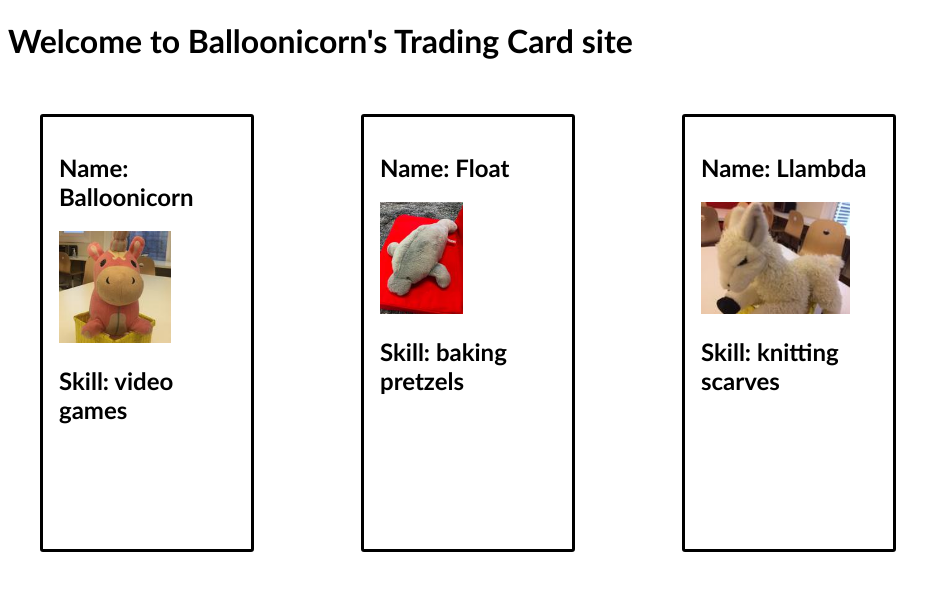
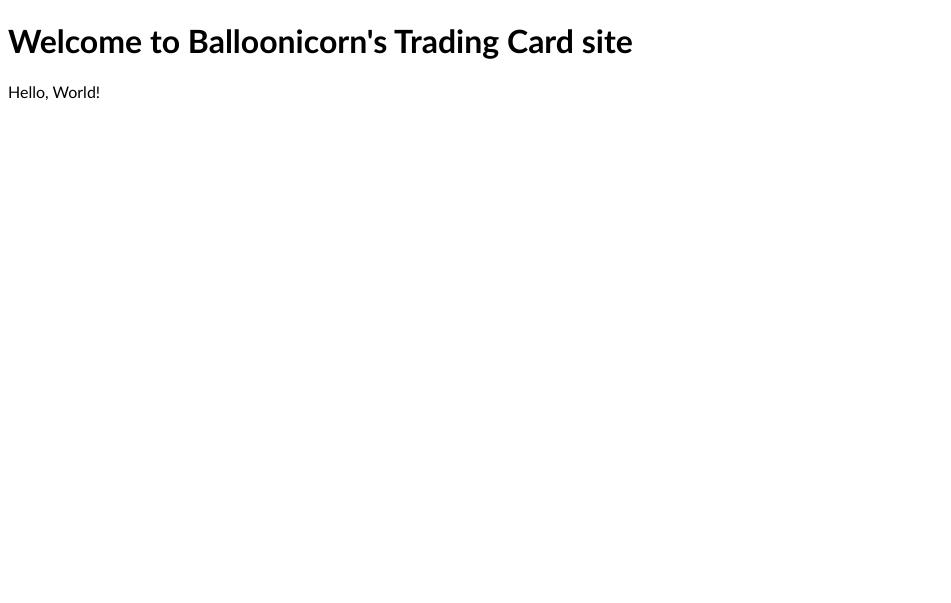
Before and after one commit to sukhanova/Labs, a Flask app: page /cards in a window 1280 px wide. Shown: the top 603 px of the page, without its empty margins (0-951 px from the left). Run offline with Flask 2, Linux system fonts and the light colour scheme; some libraries are stand-ins or nearby versions.

Commit message:
Added TradingCardContainer component to hold all cards

```diff
--- a/react-trading-cards/static/js/tradingCard.jsx
+++ b/react-trading-cards/static/js/tradingCard.jsx
@@ -67,36 +67,25 @@ function TradingCard(props) {
     </div>
   );
 }
+// Render single element on page
+// ReactDOM.render(
+//   (
+//     <TradingCard
+//       name="Balloonicorn"
+//       skill="video games"
+//       imgUrl="/static/img/balloonicorn.jpg"
+//     />
+//   ),
+//   document.querySelector('#balloonicorn')
+// );
+
+function TradingCardContainer(props){
+  return(
+    <div>Hello, World!</div>
+  );
+}
 
 ReactDOM.render(
-  (
-    <TradingCard
-      name="Balloonicorn"
-      skill="video games"
-      imgUrl="/static/img/balloonicorn.jpg"
-    />
-  ),
-  document.querySelector('#balloonicorn')
+  <TradingCardContainer />,
+  document.querySelector('#container')
 );
-
-ReactDOM.render(
-  (
-    <TradingCard
-      name="Float"
-      skill="baking pretzels"
-      imgUrl="/static/img/float.jpg"
-    />
-  ),
-  document.querySelector('#float')
-);
-
-ReactDOM.render(
-  (
-    <TradingCard
-      name="Llambda"
-      skill="knitting scarves"
-      imgUrl="/static/img/llambda.jpg"
-    />
-  ),
-  document.querySelector('#llambda')
-);
--- a/react-trading-cards/templates/cards.html
+++ b/react-trading-cards/templates/cards.html
@@ -8,22 +8,6 @@
 
 
 {% block body %}
-<div class="grid">
-  <!-- Mount Balloonicorn's card on to this element. -->
-  <div id="balloonicorn"></div>
-
-  <!-- Mount Float's card on to this element. -->
-  <div id="float"></div>
-
-  <!-- Mount Llambda's card on to this element. -->
-  <div id="llambda"></div>
-
-  <!-- Seedpy's card on to this element. -->
-  <div id="seedpy"></div>
-
-  <!-- Merge's card on to this element. -->
-  <div id="merge"></div>
-
-</div>
+<div id="container" class="grid"></div>
 
 {% endblock %}
```
